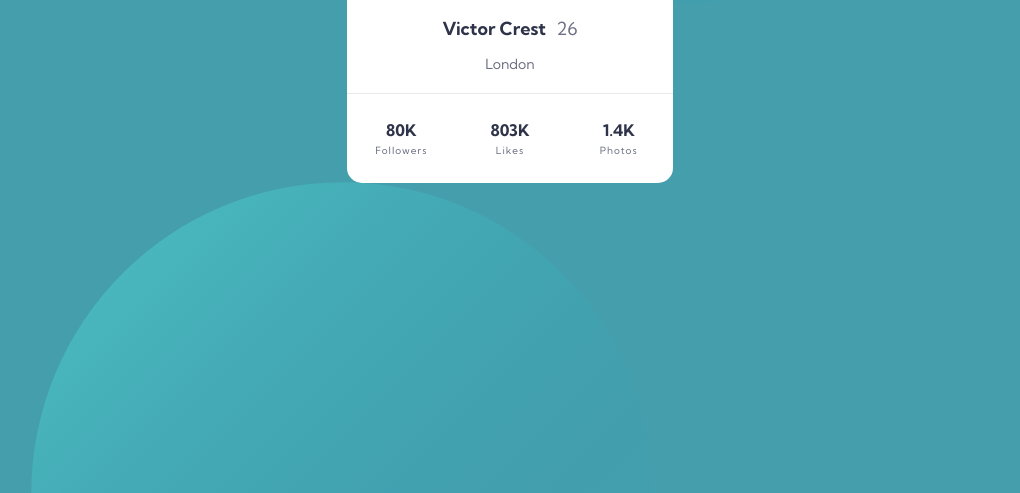
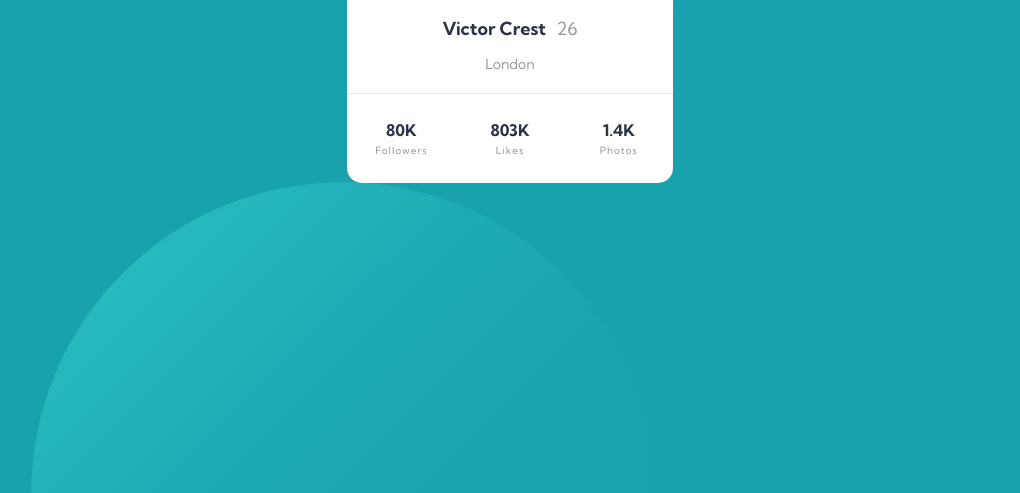
Before and after one commit to mark-tripney/profile-card-component, a plain HTML site: page index.html in a window 1280 px wide. Shown: the part 307-800 px from the top of the page, without its empty margins (130-1150 px from the left). Drawn offline with Linux system fonts and the light colour scheme.

Commit message:
Tweak colours (using hsl)

```diff
--- a/css/style.scss
+++ b/css/style.scss
@@ -1,5 +1,5 @@
-$dark-text: #2e3349;
-$light-text: #6b7082;
+$dark-text: hsl(229, 23%, 23%);
+$light-text: hsl(0, 0%, 59%);
 
 * {
   box-sizing: border-box;
@@ -17,7 +17,7 @@ body {
   background-repeat: no-repeat;
   background-size: 622px 621px;
   background-position: top -310px right 161px, bottom -310px left 161px;
-  background-color: #459eac;
+  background-color: hsl(185, 75%, 39%);
 }
 
 body,
```
Also changed, not shown: css/style.css.
